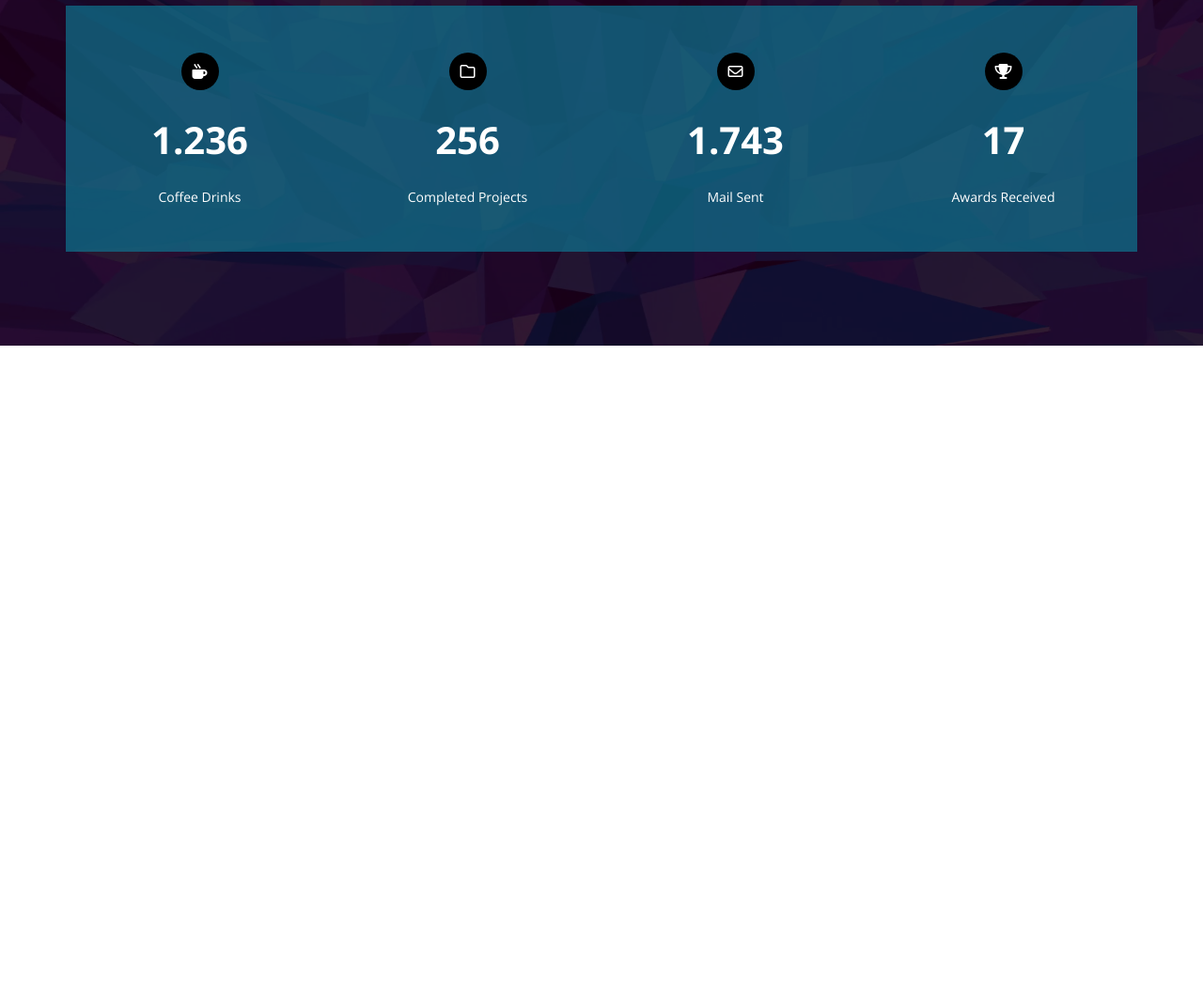
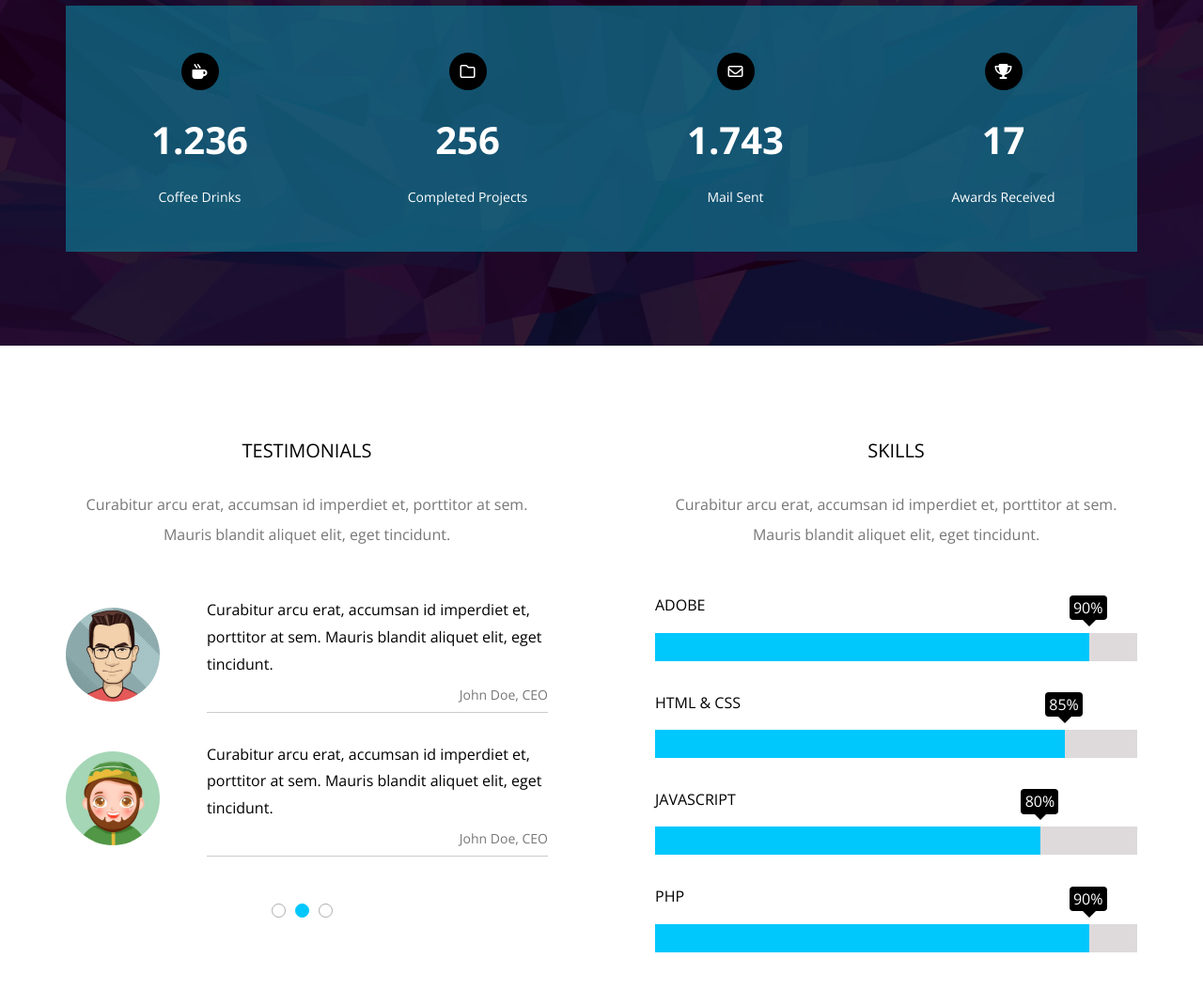
Before and after one commit to Amdjad-09/Html-And-Css-Template-2, a plain HTML site: page index.html in a window 1280 px wide. Shown: the part 4262-5315 px from the top of the page at 94% size. Before the commit the page ends 4630 px from the top, so only its background shows below. Drawn offline with nearby package versions, Linux system fonts and the light colour scheme.

Commit message:
Upload some sections

```diff
--- a/csstemp2/kasper.css
+++ b/csstemp2/kasper.css
@@ -627,3 +627,136 @@ header .container nav .form i {
     font-size:14px;
 }
 /* End Stats */
+/* Start Skills */
+.skills {
+    padding:var(--section-padding) 0px;
+}
+.skills .container {
+    display:flex;
+    justify-content:space-between;
+    flex-wrap:wrap
+}
+@media (min-width:992px) {
+    .skills .container > div {
+        flex-basis: 45%;
+    }
+}
+.skills .container > div > h2 {
+    margin: 0 auto 30px;
+    font-weight:normal;
+    text-align: center;
+    font-size: 20px;
+}
+.skills .container > div > p {
+    color:var(--grey-text-color);
+    line-height:var(--pragraph-line-height);
+    text-align:center;
+    margin-bottom:50px
+}
+.skills .container .commentes .box {
+    display:flex;
+    align-items: center;
+    justify-content:space-between;
+    margin-bottom:30px;
+}
+.skills .container .commentes .box .text {
+    display:flex;
+    flex-direction: column;
+    border-bottom:1px solid #ccc
+
+}
+.skills .container .commentes .box .text p {
+    line-height:1.8;
+    margin-bottom: 10px;
+}
+.skills .container .commentes .box img {
+ width:100px;
+ border-radius:50%;
+ -webkit-border-radius:50%;
+ -moz-border-radius:50%;
+ -ms-border-radius:50%;
+ -o-border-radius:50%;
+ margin-right:50px
+}
+@media (max-width:767px) {
+    .skills .container .commentes .box {
+        text-align: center;
+        flex-direction:column
+    }
+    .skills .container .commentes .box img {
+        margin:0px auto 20px
+    }
+}
+.skills .container .commentes .box span {
+    align-self: flex-end;
+    color:var(--grey-text-color);
+    font-size:14px;
+    margin-bottom:10px
+}
+.skills .container .commentes .bullets {
+    display:flex;
+    justify-content: center;
+    margin:50px 0;
+    text-align: center;
+}
+.skills .container .commentes .bullets li {
+    width:15px;
+    height:15px;
+    border-radius: 50%;
+    -webkit-border-radius: 50%;
+    -moz-border-radius: 50%;
+    -ms-border-radius: 50%;
+    -o-border-radius: 50%;
+    margin-right:10px;
+    border:1px solid #aaa
+}
+.skills .container .commentes .bullets li:nth-of-type(2) {
+    background-color:var(--main-color);
+    border-color:var(--main-color)
+}
+.skills .percen .prog {
+    margin-bottom:35px
+}
+.skills .percen .prog h4 {
+    font-weight:normal;
+    text-transform:uppercase;
+    margin-bottom:20px
+}
+.skills .percen .prog .completion {
+    width:100%;
+    height:30px;
+    background-color: #DEDADC;
+}
+.skills .percen .prog .completion span {
+    background-color:var(--main-color);
+    height: 100%;
+    position:relative;
+    display:block
+
+}
+.skills .percen .prog .completion span::before {
+    content:attr(data-progress);
+    position:absolute;
+    padding:4px 0px;
+    background-color:black;
+    width:40px;
+    text-align:center;
+    right:-19px;
+    top:-40px;
+    color:white;
+    border-radius:4px;
+    -webkit-border-radius:4px;
+    -moz-border-radius:4px;
+    -ms-border-radius:4px;
+    -o-border-radius:4px;
+}
+.skills .percen .prog .completion span::after {
+    content:'';
+    position: absolute;
+    border-style:solid;
+    border-width:8px;
+    border-color:black transparent transparent;
+    right: -8px;
+    top:-15px
+}
+/* End Skills */
--- a/index.html
+++ b/index.html
@@ -226,5 +226,62 @@
             </div>
         </div>
     </div>
+    <div class="skills">
+        <div class="container">
+            <div class="commentes">
+                <h2>TESTIMONIALS</h2>
+                <p>Curabitur arcu erat, accumsan id imperdiet et, porttitor at sem. Mauris blandit aliquet elit, eget tincidunt.</p>
+                <div class="box">
+                    <img src="img2/skills-01.jpg" alt="">
+                    <div class="text">
+                        <p>Curabitur arcu erat, accumsan id imperdiet et, porttitor at sem. Mauris blandit aliquet elit, eget tincidunt.
+                        </p>
+                        <span>John Doe, CEO</span>
+                    </div>
+                </div>
+                <div class="box">
+                    <img src="img2/skills-02.jpg" alt="">
+                    <div class="text">
+                        <p>Curabitur arcu erat, accumsan id imperdiet et, porttitor at sem. Mauris blandit aliquet elit, eget tincidunt.
+                        </p>
+                        <span>John Doe, CEO</span>
+                    </div>
+                </div>
+                <ul class="bullets">
+                    <li></li>
+                    <li></li>
+                    <li></li>
+                </ul>
+            </div>
+            <div class="percen">
+                <h2>SKILLS</h2>
+                <p>Curabitur arcu erat, accumsan id imperdiet et, porttitor at sem. Mauris blandit aliquet elit, eget tincidunt.</p>
+                <div class="prog">
+                    <h4>Adobe</h4>
+                    <div class="completion">
+                        <span style="width:90%" data-progress="90%"></span>
+                    </div>
+                </div>
+                <div class="prog">
+                    <h4>Html & Css</h4>
+                    <div class="completion">
+                        <span style="width:85%" data-progress="85%"></span>
+                    </div>
+                </div>
+                <div class="prog">
+                    <h4>JavaScript</h4>
+                    <div class="completion">
+                        <span style="width:80%" data-progress="80%"></span>
+                    </div>
+                </div>
+                <div class="prog">
+                    <h4>PHP</h4>
+                    <div class="completion">
+                        <span style="width:90%" data-progress="90%"></span>
+                    </div>
+                </div>
+            </div>
+        </div>
+    </div>
 </body>
 </html>
```
Also changed, not shown: img2/skills-01.jpg (added), img2/skills-02.jpg (added).
